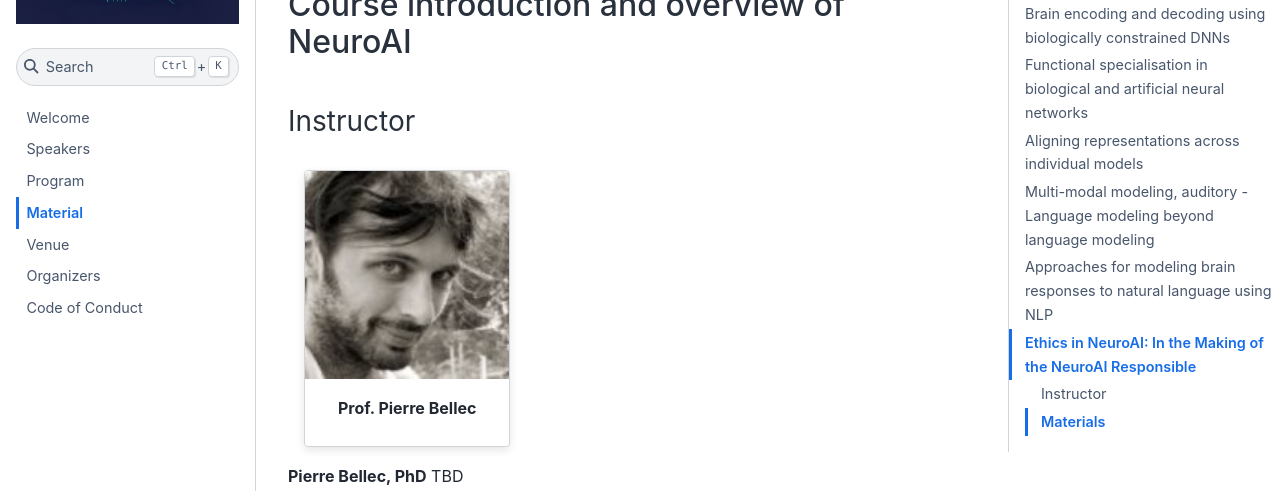
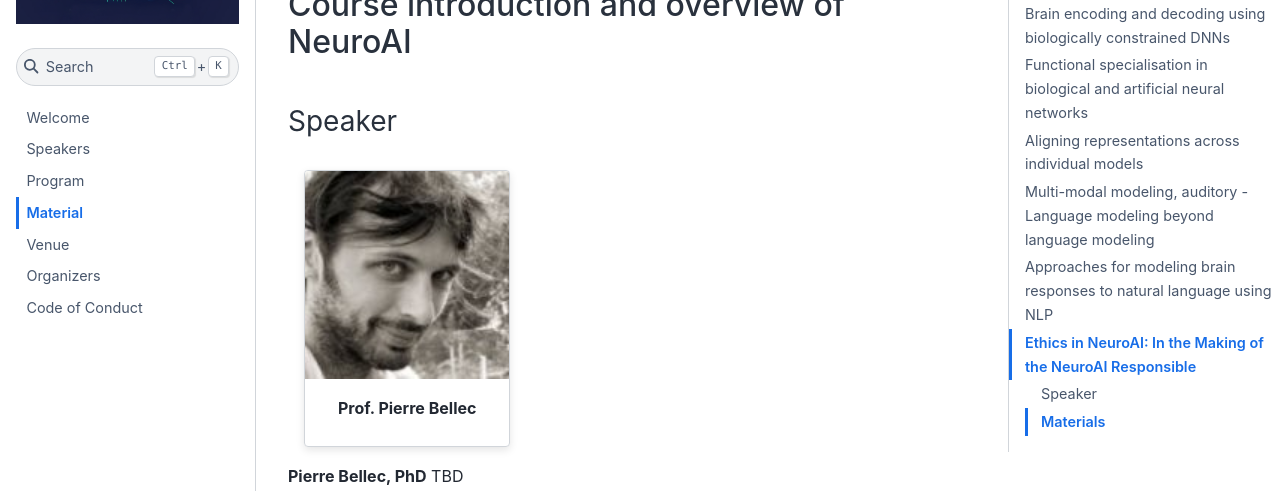
Before and after one commit to neuroAI-educational/neuroAI-educational.github.io, a Jupyter Book: the page built from content/material.md, in a window 1280 px wide and 1400 px high. Shown: the part 175-666 px from the top of the window. Built offline with Jupyter Book 1.0.4 settings and Sphinx 7.4.7 and the Sphinx Book theme 1.1.4, drawn with Linux system fonts in a browser that asks for light colours; some of the changed text lies outside the part shown.

Commit message:
Edit some typos

```diff
--- a/content/material.md
+++ b/content/material.md
@@ -2,7 +2,7 @@
 
 ## Course introduction and overview of NeuroAI
 
-### Instructor
+### Speaker
 
 ::::{card-carousel} 3
 :::{card} Prof. Pierre Bellec
@@ -45,7 +45,7 @@ Get to the session {fas}`arrow-right`
 
 ## Technical and interpretive issues for constructing brain models from AI systems
 
-### Instructor
+### Speaker
 
 ::::{card-carousel} 3
 :::{card} Prof. Thomas Naselaris
@@ -88,7 +88,7 @@ Get to the session {fas}`arrow-right`
 
 ## Brain encoding and decoding using biologically constrained DNNs
 
-### Instructor
+### Speaker
 
 ::::{card-carousel} 3
 :::{card} Dr. Yu Zhang
@@ -132,7 +132,7 @@ Get to the session {fas}`arrow-right`
 
 ## Functional specialisation in biological and artificial neural networks
 
-### Instructor
+### Speaker
 
 ::::{card-carousel} 3
 :::{card} Prof. Shahab Bakhtiari
@@ -175,7 +175,7 @@ Get to the session {fas}`arrow-right`
 
 ## Aligning representations across individual models
 
-### Instructor
+### Speaker
 
 ::::{card-carousel} 3
 :::{card} Dr. Elizabeth DuPre
@@ -221,7 +221,7 @@ Get to the session {fas}`arrow-right`
 
 ## Multi-modal modeling, auditory - Language modeling beyond language modeling
 
-### Instructor
+### Speaker
 
 ::::{card-carousel} 3
 :::{card} Prof. Mariya Toneva
@@ -264,7 +264,7 @@ Get to the session {fas}`arrow-right`
 
 ## Approaches for modeling brain responses to natural language using NLP
 
-### Instructor
+### Speaker
 
 ::::{card-carousel} 3
 :::{card} Dr. Leila Wehbe
@@ -303,7 +303,7 @@ Get to the session {fas}`arrow-right`
 
 ## Ethics in NeuroAI: In the Making of the NeuroAI Responsible
 
-### Instructor
+### Speaker
 
 ::::{card-carousel} 3
 :::{card} Dr. Isil Poyraz Bilgin
```
Also changed, not shown: content/program.md (+1 -1 lines).
